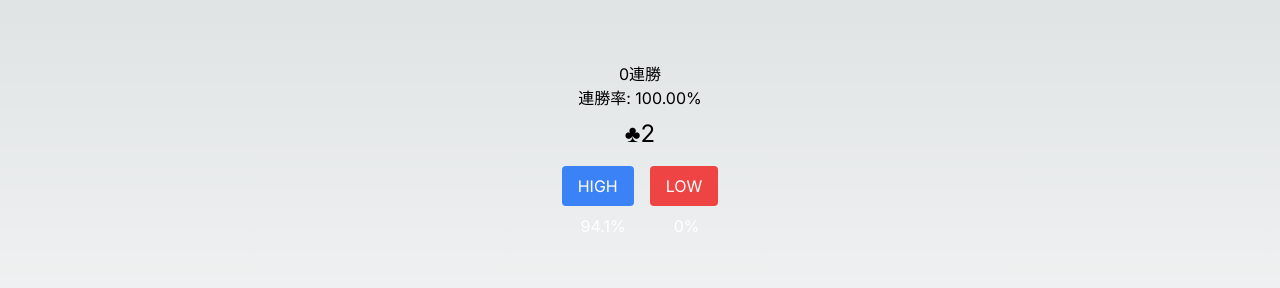
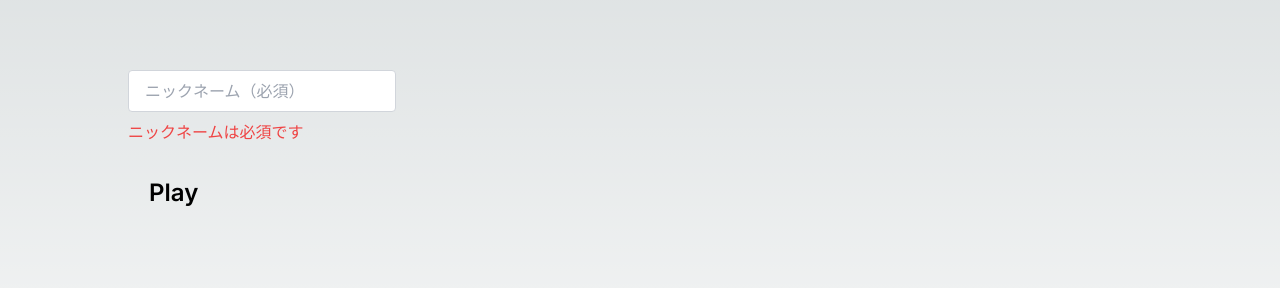
Before and after one commit to Fumiya-Soeno/memosta-api, a Next.js app: page / in a window 1280 px wide. Both pictures are taken after a click on the button "Play". Shown: the part 194-482 px from the top of the page. Built offline with nearby package versions, Linux system fonts and the light colour scheme; no server answers; the database is empty.

Commit message:
ニックネーム入力を必須化

```diff
--- a/src/app/page.tsx
+++ b/src/app/page.tsx
@@ -1,15 +1,13 @@
 "use client";
 
 import { useState, useEffect } from "react";
-import { v4 as uuidv4 } from "uuid";
 
 import { Card, RankingItem } from "../../lib/high_and_low/type";
 import { generateDeck } from "../../lib/high_and_low/functions/generateDeck";
 import { calculateProbabilities } from "../../lib/high_and_low/functions/calculateProbabilities";
 
 export default function Home() {
-  const initialUsername = uuidv4();
-  const [username, setUsername] = useState<string>(initialUsername);
+  const [username, setUsername] = useState<string>("");
   const [deck, setDeck] = useState<Card[]>(generateDeck());
   const [currentCard, setCurrentCard] = useState<Card | null>(null);
   const [nextCard, setNextCard] = useState<Card | null>(null);
@@ -20,6 +18,7 @@ export default function Home() {
   const [totalProbability, setTotalProbability] = useState<number>(1); // 初期値は1（100%）
   const [ranking, setRanking] = useState<RankingItem[]>([]);
   const [winRateRanking, setWinRateRanking] = useState<RankingItem[]>([]); // 追加
+  const [error, setError] = useState<string | null>(null); // エラーメッセージ用の状態管理
 
   // ランキングを取得する関数
   const fetchRanking = async () => {
@@ -58,6 +57,15 @@ export default function Home() {
 
   // ゲームを開始して最初のカードを引く
   const startGame = () => {
+    // ニックネームが入力されていない場合エラーを表示
+    if (!username.trim()) {
+      setError("ニックネームは必須です");
+      return;
+    }
+
+    // エラーを消してゲームを開始
+    setError(null);
+
     const newDeck = generateDeck(); // 新しいデッキを生成
     const shuffledDeck = [...newDeck].sort(() => Math.random() - 0.5); // デッキをシャッフル
     setDeck(shuffledDeck);
@@ -145,9 +153,10 @@ export default function Home() {
                 type="text"
                 value={username}
                 onChange={handleUsernameChange}
-                className="mb-4 px-4 py-2 border border-gray-300 rounded text-black"
-                placeholder="Enter your username"
+                className="mb-2 px-4 py-2 border border-gray-300 rounded text-black"
+                placeholder="ニックネーム（必須）"
               />
+              {error && <p className="text-red-500 mb-4">{error}</p>}
             </div>
             <div>
               <button
```
